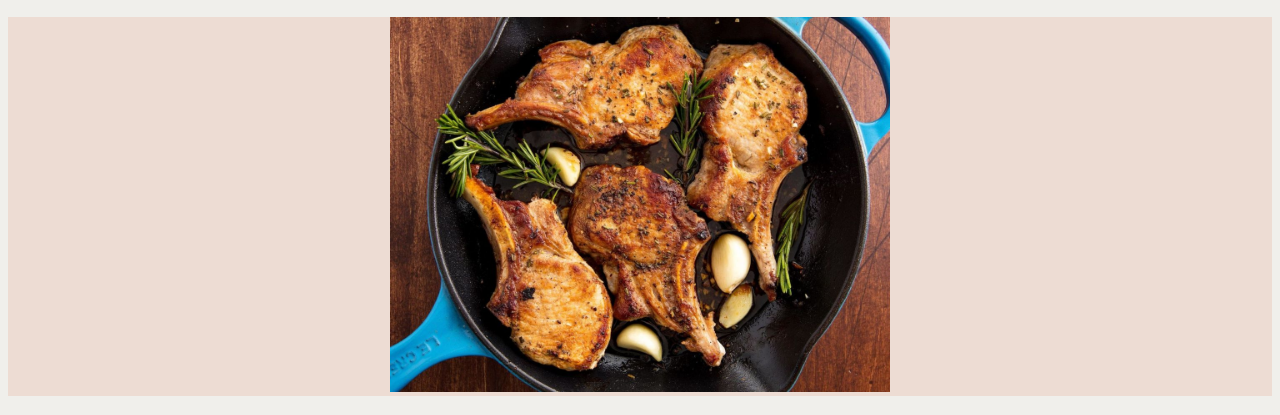
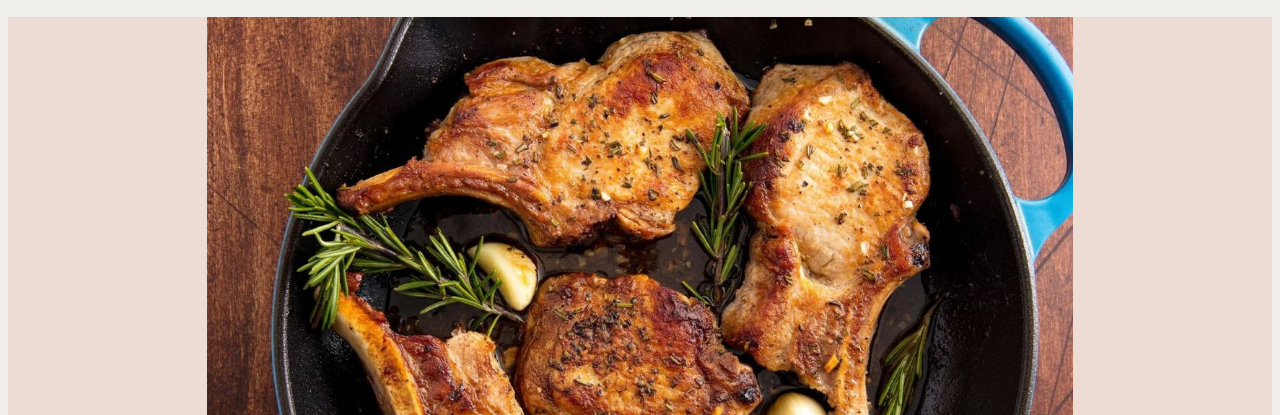
Before and after one commit to antvrsmr/odin-recipes-2, a plain HTML site: page recipes/pork-chops.html in a window 1280 px wide. Shown: the part 110-525 px from the top of the page. Drawn offline with Linux system fonts and the light colour scheme.

Commit message:
Edit style.css

```diff
--- a/style.css
+++ b/style.css
@@ -41,8 +41,8 @@ h1 {
 }
 
 img {
-    height: auto;
-    width: 500px;
+    height: 650px;
+    width: auto;
 }
 
 h2 {
```
